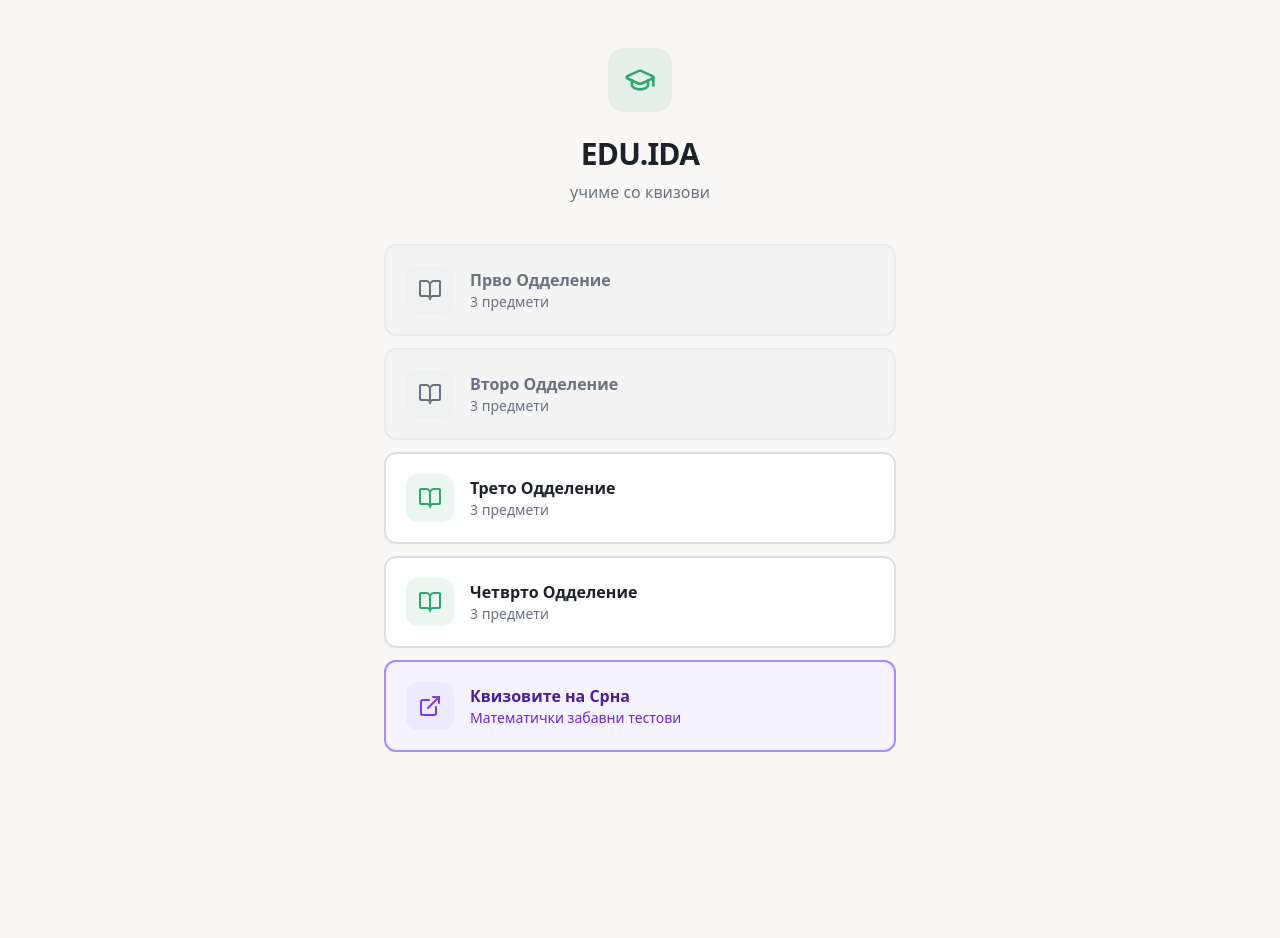
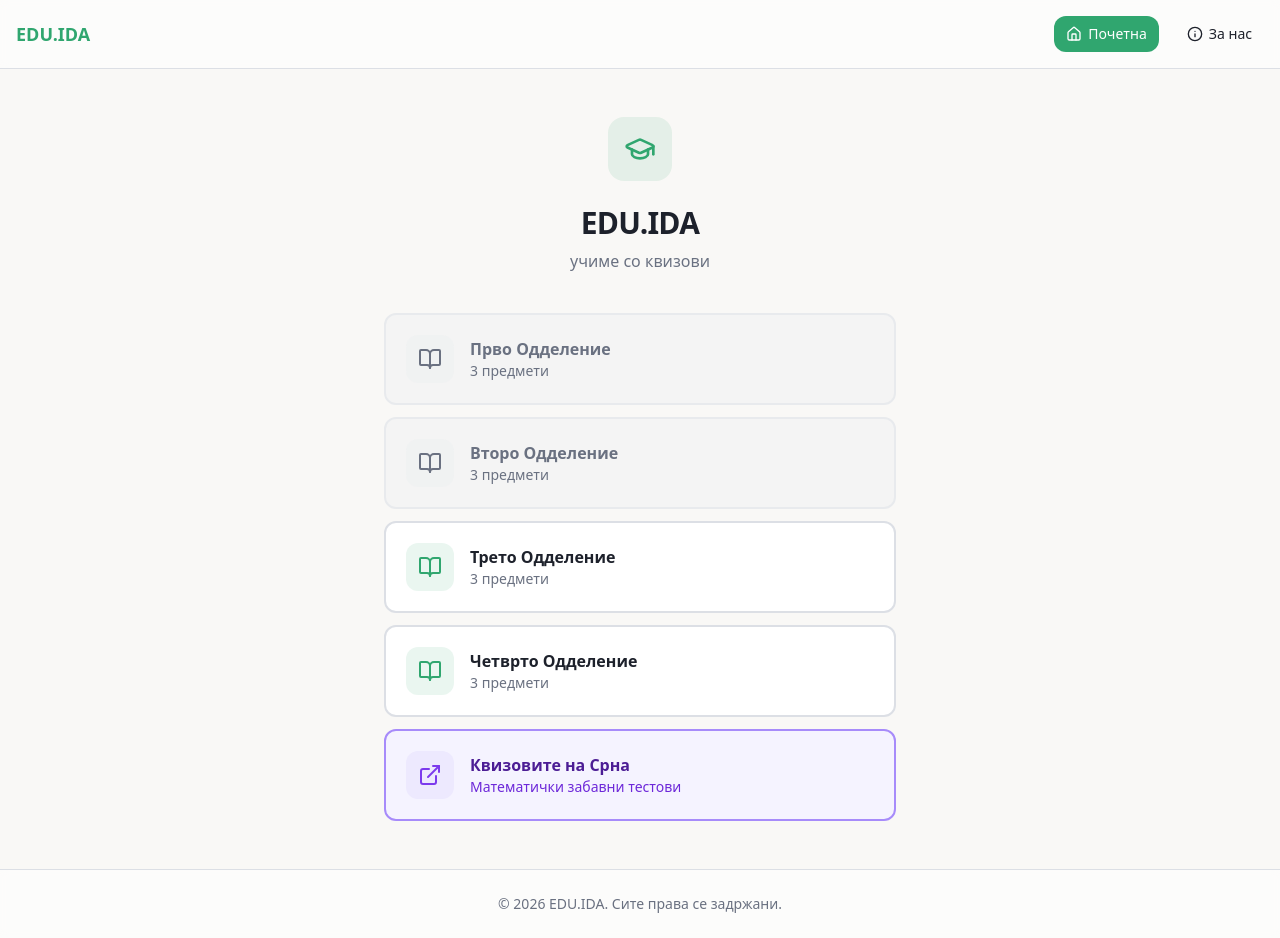
Before and after one commit to j0rdan-dev/edu.ida, a React (Vite) app: page / in a window 1280 px wide. Before the commit the page ends 800 px from the top, so only its background shows below. Built offline with nearby package versions, Linux system fonts and the light colour scheme; the HTML template or start-up script is replaced by a standard one.

Commit message:
added menu and copyright message

```diff
--- a/src/App.tsx
+++ b/src/App.tsx
@@ -3,7 +3,10 @@ import { BrowserRouter, Route, Routes } from "react-router-dom";
 import { Toaster as Sonner } from "@/components/ui/sonner";
 import { Toaster } from "@/components/ui/toaster";
 import { TooltipProvider } from "@/components/ui/tooltip";
+import Header from "@/components/Header";
+import Footer from "@/components/Footer";
 import Index from "./pages/Index.tsx";
+import About from "./pages/About.tsx";
 import NotFound from "./pages/NotFound.tsx";
 
 const queryClient = new QueryClient();
@@ -14,11 +17,18 @@ const App = () => (
       <Toaster />
       <Sonner />
       <BrowserRouter basename="/">
-        <Routes>
-          <Route path="/" element={<Index />} />
-          {/* ADD ALL CUSTOM ROUTES ABOVE THE CATCH-ALL "*" ROUTE */}
-          <Route path="*" element={<NotFound />} />
-        </Routes>
+        <div className="flex flex-col min-h-screen">
+          <Header />
+          <div className="flex-1">
+            <Routes>
+              <Route path="/" element={<Index />} />
+              <Route path="/about" element={<About />} />
+              {/* ADD ALL CUSTOM ROUTES ABOVE THE CATCH-ALL "*" ROUTE */}
+              <Route path="*" element={<NotFound />} />
+            </Routes>
+          </div>
+          <Footer />
+        </div>
       </BrowserRouter>
     </TooltipProvider>
   </QueryClientProvider>
--- /dev/null
+++ b/src/components/Footer.tsx
@@ -0,0 +1,13 @@
+const Footer = () => {
+  const currentYear = new Date().getFullYear();
+
+  return (
+    <footer className="border-t border-border bg-card/50 backdrop-blur-sm mt-auto">
+      <div className="max-w-7xl mx-auto px-4 py-6 text-center text-sm text-muted-foreground">
+        <p>© {currentYear} EDU.IDA. Сите права се задржани.</p>
+      </div>
+    </footer>
+  );
+};
+
+export default Footer;
--- /dev/null
+++ b/src/components/Header.tsx
@@ -0,0 +1,43 @@
+import { Link, useLocation } from "react-router-dom";
+import { Home, Info } from "lucide-react";
+
+const Header = () => {
+  const location = useLocation();
+
+  return (
+    <header className="border-b border-border bg-card/50 backdrop-blur-sm sticky top-0 z-50">
+      <div className="max-w-7xl mx-auto px-4 py-4 flex items-center justify-between">
+        <Link to="/" className="flex items-center gap-2 font-bold text-lg hover:opacity-80 transition-opacity">
+          <span className="text-primary">EDU.IDA</span>
+        </Link>
+
+        <nav className="flex items-center gap-4">
+          <Link
+            to="/"
+            className={`flex items-center gap-1.5 px-3 py-2 rounded-lg transition-all duration-200 ${
+              location.pathname === "/"
+                ? "bg-primary text-primary-foreground"
+                : "hover:bg-muted text-foreground"
+            }`}
+          >
+            <Home className="h-4 w-4" />
+            <span className="text-sm font-medium">Почетна</span>
+          </Link>
+          <Link
+            to="/about"
+            className={`flex items-center gap-1.5 px-3 py-2 rounded-lg transition-all duration-200 ${
+              location.pathname === "/about"
+                ? "bg-primary text-primary-foreground"
+                : "hover:bg-muted text-foreground"
+            }`}
+          >
+            <Info className="h-4 w-4" />
+            <span className="text-sm font-medium">За нас</span>
+          </Link>
+        </nav>
+      </div>
+    </header>
+  );
+};
+
+export default Header;
--- a/src/components/quiz/CategorySelect.tsx
+++ b/src/components/quiz/CategorySelect.tsx
@@ -10,22 +10,15 @@ interface CategorySelectProps {
 const CategorySelect = ({ categories, onSelect, onBack }: CategorySelectProps) => {
   return (
     <div className="flex flex-col items-center justify-center min-h-screen px-4 py-8">
-      <div className="w-full max-w-lg">
+      <div className="w-full max-w-lg flex flex-col h-full">
         <div className="text-center mb-10 opacity-0 animate-fade-up">
-          <button
-            onClick={onBack}
-            className="mx-auto mb-4 flex items-center gap-1.5 text-sm text-muted-foreground hover:text-foreground transition-colors active:scale-[0.97]"
-          >
-            <ArrowLeft className="h-4 w-4" />
-            Назад
-          </button>
           <h1 className="text-3xl font-bold tracking-tight text-foreground mb-2">
             Квиз
           </h1>
           <p className="text-muted-foreground">Избери категорија</p>
         </div>
 
-        <div className="flex flex-col gap-3">
+        <div className="flex flex-col gap-3 flex-1">
           {categories.map((cat, i) => {
             const Icon = cat.icon;
             return (
@@ -49,6 +42,16 @@ const CategorySelect = ({ categories, onSelect, onBack }: CategorySelectProps) =
             );
           })}
         </div>
+
+        {/* Back Button */}
+        <button
+          onClick={onBack}
+          className="mt-8 inline-flex items-center justify-center gap-2 w-full rounded-lg bg-orange-500 px-6 py-3 text-base font-semibold text-white shadow-lg shadow-orange-500/20 transition-all duration-200 hover:bg-orange-600 hover:shadow-xl hover:shadow-orange-500/30 hover:-translate-y-0.5 active:scale-[0.97] opacity-0 animate-fade-up"
+          style={{ animationDelay: `${100 + categories.length * 80}ms` }}
+        >
+          <ArrowLeft className="h-4 w-4" />
+          Назад
+        </button>
       </div>
     </div>
   );
--- a/src/components/quiz/SubjectSelect.tsx
+++ b/src/components/quiz/SubjectSelect.tsx
@@ -11,22 +11,15 @@ interface SubjectSelectProps {
 const SubjectSelect = ({ grade, onSelect, onBack, onTextbooksClick }: SubjectSelectProps) => {
   return (
     <div className="flex flex-col items-center justify-center min-h-screen px-4 py-8">
-      <div className="w-full max-w-lg">
+      <div className="w-full max-w-lg flex flex-col h-full">
         <div className="text-center mb-10 opacity-0 animate-fade-up">
-          <button
-            onClick={onBack}
-            className="mx-auto mb-4 flex items-center gap-1.5 text-sm text-muted-foreground hover:text-foreground transition-colors active:scale-[0.97]"
-          >
-            <ArrowLeft className="h-4 w-4" />
-            Назад
-          </button>
           <h1 className="text-3xl font-bold tracking-tight text-foreground mb-2">
             {grade.label}
           </h1>
           <p className="text-muted-foreground">Избери предмет</p>
         </div>
 
-        <div className="flex flex-col gap-3">
+        <div className="flex flex-col gap-3 flex-1">
           {grade.subjects.map((subject, i) => {
             const Icon = subject.icon;
             const hasCategories = subject.categories.length > 0;
@@ -71,6 +64,16 @@ const SubjectSelect = ({ grade, onSelect, onBack, onTextbooksClick }: SubjectSel
             </div>
           </button>
         </div>
+
+        {/* Back Button */}
+        <button
+          onClick={onBack}
+          className="mt-8 inline-flex items-center justify-center gap-2 w-full rounded-lg bg-orange-500 px-6 py-3 text-base font-semibold text-white shadow-lg shadow-orange-500/20 transition-all duration-200 hover:bg-orange-600 hover:shadow-xl hover:shadow-orange-500/30 hover:-translate-y-0.5 active:scale-[0.97] opacity-0 animate-fade-up"
+          style={{ animationDelay: `${100 + (grade.subjects.length + 1) * 80}ms` }}
+        >
+          <ArrowLeft className="h-4 w-4" />
+          Назад
+        </button>
       </div>
     </div>
   );
--- a/src/components/quiz/TextbooksSelect.tsx
+++ b/src/components/quiz/TextbooksSelect.tsx
@@ -10,22 +10,15 @@ const TextbooksSelect = ({ grade, onBack }: TextbooksSelectProps) => {
   const textbooks = textbooksByGrade[grade.id] || [];
   return (
     <div className="flex flex-col items-center justify-center min-h-screen px-4 py-8">
-      <div className="w-full max-w-lg">
+      <div className="w-full max-w-lg flex flex-col h-full">
         <div className="text-center mb-10 opacity-0 animate-fade-up">
-          <button
-            onClick={onBack}
-            className="mx-auto mb-4 flex items-center gap-1.5 text-sm text-muted-foreground hover:text-foreground transition-colors active:scale-[0.97]"
-          >
-            <ArrowLeft className="h-4 w-4" />
-            Назад
-          </button>
           <h1 className="text-3xl font-bold tracking-tight text-foreground mb-2">
             Учебници - {grade.label}
           </h1>
           <p className="text-muted-foreground">Преземи образовни материјали</p>
         </div>
 
-        <div className="flex flex-col gap-3">
+        <div className="flex flex-col gap-3 flex-1">
           {textbooks.map((book, i) => (
             <a
               key={book.id}
@@ -47,6 +40,16 @@ const TextbooksSelect = ({ grade, onBack }: TextbooksSelectProps) => {
             </a>
           ))}
         </div>
+
+        {/* Back Button */}
+        <button
+          onClick={onBack}
+          className="mt-8 inline-flex items-center justify-center gap-2 w-full rounded-lg bg-orange-500 px-6 py-3 text-base font-semibold text-white shadow-lg shadow-orange-500/20 transition-all duration-200 hover:bg-orange-600 hover:shadow-xl hover:shadow-orange-500/30 hover:-translate-y-0.5 active:scale-[0.97] opacity-0 animate-fade-up"
+          style={{ animationDelay: `${100 + textbooks.length * 80}ms` }}
+        >
+          <ArrowLeft className="h-4 w-4" />
+          Назад
+        </button>
       </div>
     </div>
   );
--- /dev/null
+++ b/src/pages/About.tsx
@@ -0,0 +1,71 @@
+import { Link } from "react-router-dom";
+import { ArrowLeft } from "lucide-react";
+
+const About = () => {
+  return (
+    <div className="min-h-screen flex flex-col">
+      <div className="flex-1">
+        <div className="max-w-2xl mx-auto px-4 py-12">
+          <Link
+            to="/"
+            className="inline-flex items-center gap-1.5 text-sm text-muted-foreground hover:text-foreground transition-colors mb-8"
+          >
+            <ArrowLeft className="h-4 w-4" />
+            Назад
+          </Link>
+
+          <div className="space-y-6">
+            <div>
+              <h1 className="text-4xl font-bold text-foreground mb-4">За нас</h1>
+              <p className="text-lg text-muted-foreground">
+                EDU.IDA е интерактивна образовна платформа создана за да направи учењето позабавно и поефикасно.
+              </p>
+            </div>
+
+            <div className="space-y-4">
+              <h2 className="text-2xl font-bold text-foreground">Наша мисија</h2>
+              <p className="text-foreground leading-relaxed">
+                Нашата цел е да омогниме на учениците да учат преку интерактивни квизови. Со забавни и ангажирачки вежби,
+                ние веруваме дека учењето може да биде достапно и пријатно за сите.
+              </p>
+            </div>
+
+            <div className="space-y-4">
+              <h2 className="text-2xl font-bold text-foreground">Што нудиме</h2>
+              <ul className="space-y-3 text-foreground">
+                <li className="flex gap-3">
+                  <span className="text-primary font-bold">✓</span>
+                  <span>Интерактивни квизови за различни предмети и нивоа на образование</span>
+                </li>
+                <li className="flex gap-3">
+                  <span className="text-primary font-bold">✓</span>
+                  <span>Детални резултати и анализа на успешност</span>
+                </li>
+                <li className="flex gap-3">
+                  <span className="text-primary font-bold">✓</span>
+                  <span>Образовни материјали и учебници</span>
+                </li>
+                <li className="flex gap-3">
+                  <span className="text-primary font-bold">✓</span>
+                  <span>Користувачко-пријатен интерфејс за лесна навигација</span>
+                </li>
+              </ul>
+            </div>
+
+            <div className="space-y-4">
+              <h2 className="text-2xl font-bold text-foreground">Контакт</h2>
+              <p className="text-foreground">
+                Ако имате вопроси или предлози, контактирајте нас на:{" "}
+                <a href="mailto:contact@edu.ida.mk" className="text-primary hover:underline">
+                  contact@edu.ida.mk
+                </a>
+              </p>
+            </div>
+          </div>
+        </div>
+      </div>
+    </div>
+  );
+};
+
+export default About;
```
